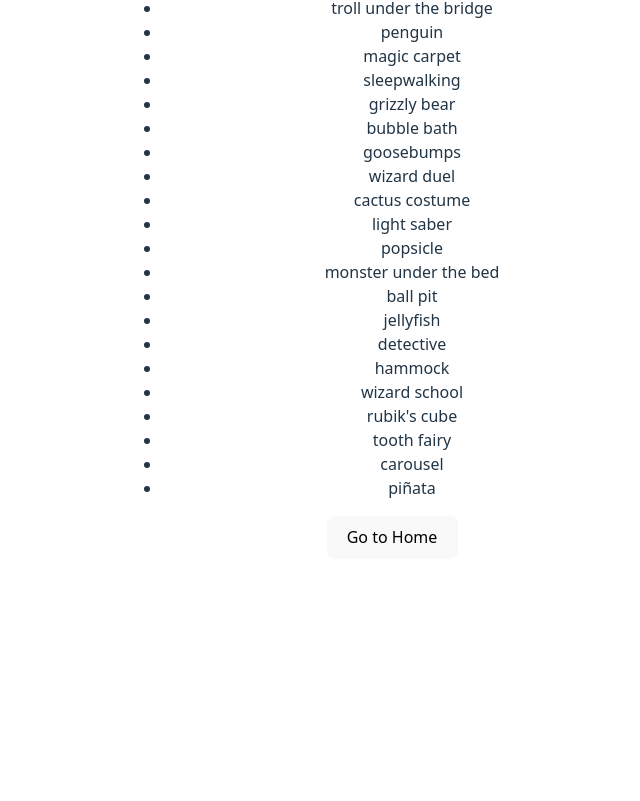
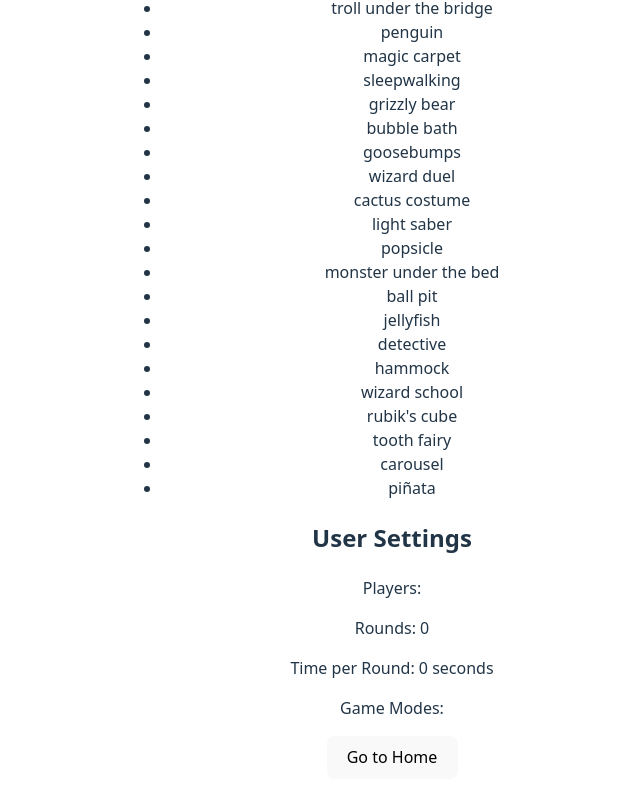
Before and after one commit to hagmannStephan/prosecco-party-vue, a Vue app: page /activity in a window 1280 px wide. Shown: the part 3497-4298 px from the top of the page, without its empty margins (248-888 px from the left). Before the commit the page ends 4088 px from the top, so only its background shows below. Built offline with nearby package versions, Linux system fonts and the light colour scheme.

Commit message:
chore: added read from pinia

```diff
--- a/src/views/games/activity/ActivityGame.vue
+++ b/src/views/games/activity/ActivityGame.vue
@@ -2,8 +2,18 @@
 import { ref, onMounted } from 'vue';
 import { loadWordList } from '@/helpers/Activity/wordListHelper';
 import { usePushRouter } from '@/helpers/routerHelper'
+import { useGameStore } from '@/stores/activity/settingsStore';
 
 const pushRouter = usePushRouter();
+
+// Initialize the store
+const gameStore = useGameStore();
+
+// Access game settings from the store
+const players = gameStore.getPlayers;
+const rounds = gameStore.getRounds;
+const timePerRound = gameStore.getTimePerRound;
+const gameModes = gameStore.getGameModes;
 
 // Create a reactive variable to hold the word list
 const wordList = ref<string[]>([]);
@@ -28,6 +38,13 @@ onMounted(() => {
       <!-- Render the word list dynamically -->
       <li v-for="(word, index) in wordList" :key="index">{{ word }}</li>
     </ul>
+    <h2>User Settings</h2>
+    <p>Players: {{ players.join(', ') }}</p>
+    <p>Rounds: {{ rounds }}</p>
+    <p>Time per Round: {{ timePerRound }} seconds</p>
+    <p>Game Modes: {{ gameModes.join(', ') }}</p>
     <button @click="pushRouter('/')">Go to Home</button>
+    <!-- TODO: Clear setting once done -->
+    <!-- TODO: Redirect to activity Config if empty or use standard values -->
   </div>
 </template>
```
